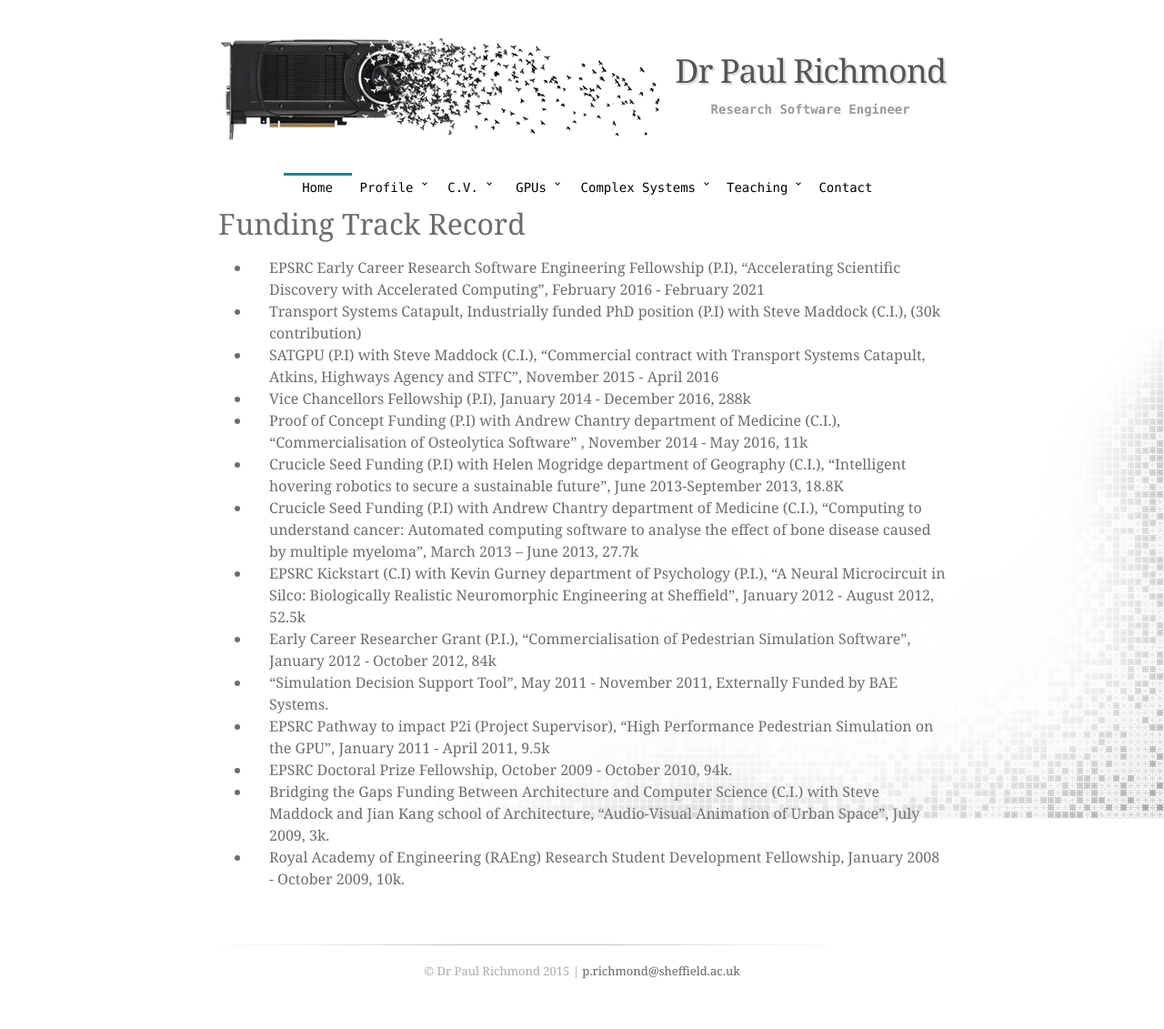
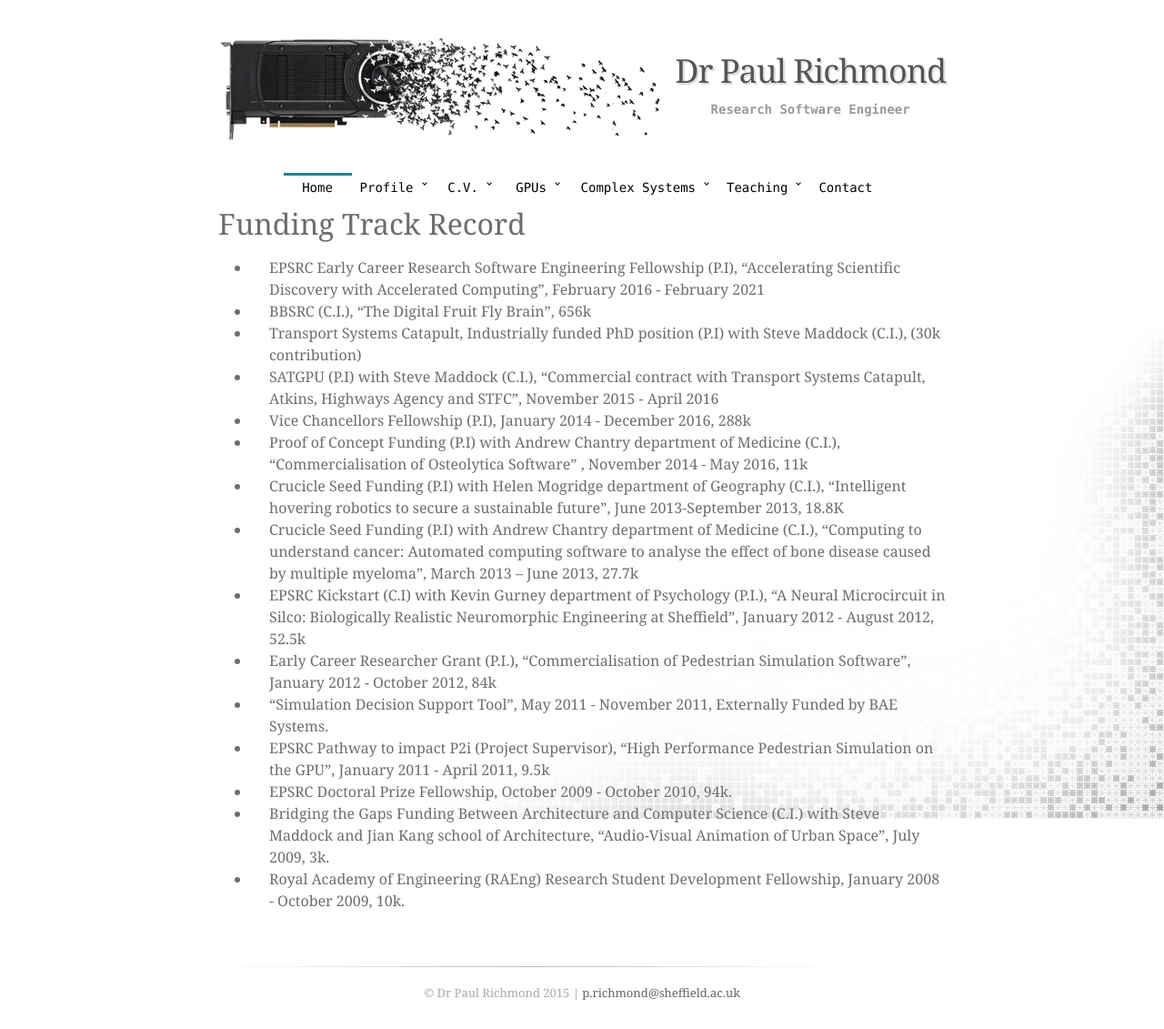
Before and after one commit to mondus/mondus.github.io, a Jekyll site: the page built from cv/funding/index.md, in a window 1280 px wide. Shown: the whole page at 91% size. Built offline with Jekyll 4.4.1, drawn with Linux system fonts in a browser that asks for light colours; nearby versions of some CDN libraries; some web fonts are replaced; before the commit the page ends 1107 px from its top, so only the background shows below that.

Commit message:
Update index.md

```diff
--- a/cv/funding/index.md
+++ b/cv/funding/index.md
@@ -6,6 +6,7 @@ layout: homepage
 # Funding Track Record
 
 * EPSRC Early Career Research Software Engineering Fellowship (P.I), "Accelerating Scientific Discovery with Accelerated Computing", February 2016 - February 2021
+* BBSRC (C.I.), "The Digital Fruit Fly Brain", 656k
 * Transport Systems Catapult, Industrially funded PhD position (P.I) with Steve Maddock (C.I.), (30k contribution)
 * SATGPU (P.I) with Steve Maddock (C.I.), "Commercial contract with Transport Systems Catapult, Atkins, Highways Agency and STFC", November 2015 - April 2016
 * Vice Chancellors Fellowship (P.I), January 2014 - December 2016, 288k
```
